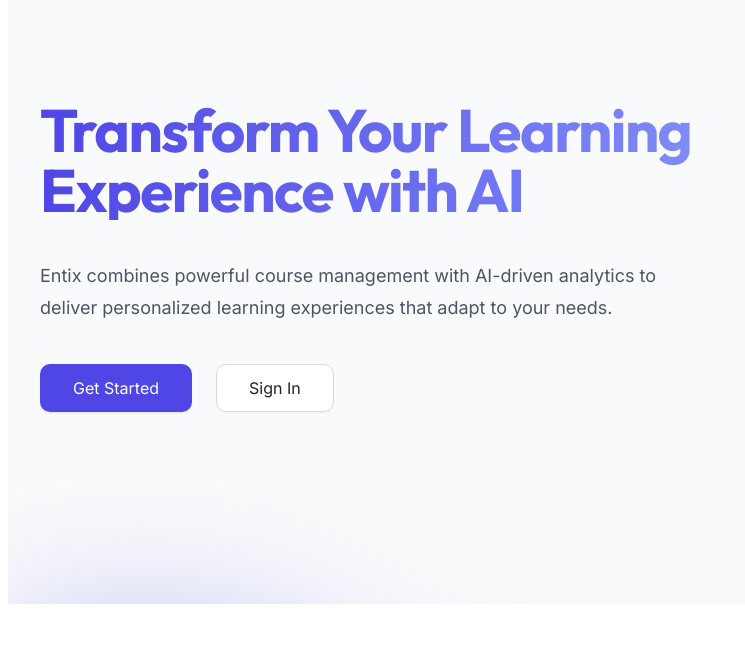
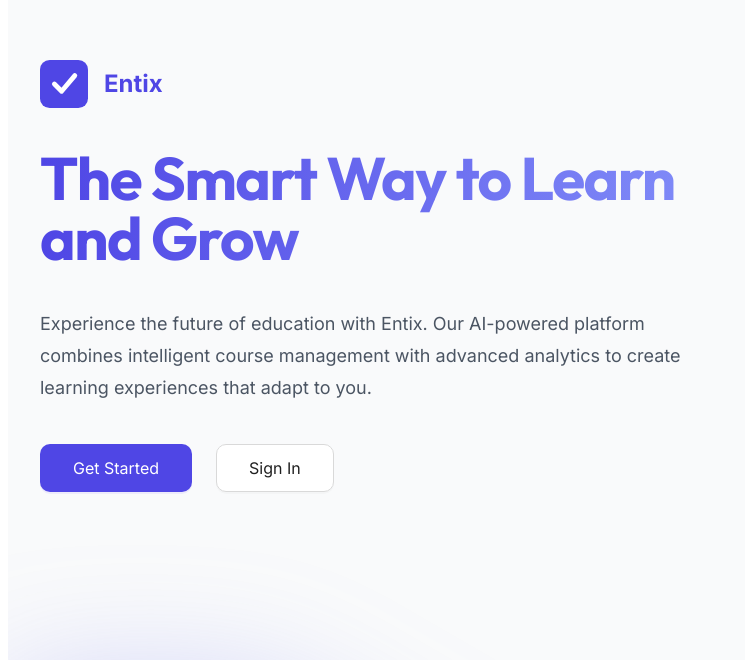
Before and after one commit to chen7david/entix-core-web, a React (Vite) app: page / in a window 1280 px wide. Shown: the part 140-800 px from the top of the page, without its empty margins (0-745 px from the left). Built offline with nearby package versions, Linux system fonts and the light colour scheme.

Commit message:
chore: added logo

```diff
--- a/src/pages/Home.tsx
+++ b/src/pages/Home.tsx
@@ -8,12 +8,17 @@ function HomePage() {
       <div className="relative isolate overflow-hidden bg-gray-50">
         <div className="mx-auto max-w-7xl px-6 py-32 sm:py-48 lg:px-8">
           <div className="mx-auto max-w-2xl lg:mx-0">
+            <div className="flex items-center gap-x-4 mb-8">
+              <img src="/src/assets/logo.svg" alt="Entix Logo" className="h-12 w-12" />
+              <span className="text-2xl font-bold text-indigo-600">Entix</span>
+            </div>
             <h1 className="text-4xl font-bold tracking-tight sm:text-6xl bg-clip-text text-transparent bg-gradient-to-r from-indigo-600 to-indigo-400">
-              Transform Your Learning Experience with AI
+              The Smart Way to Learn and Grow
             </h1>
             <p className="mt-6 text-lg leading-8 text-gray-600 font-light">
-              Entix combines powerful course management with AI-driven analytics to deliver
-              personalized learning experiences that adapt to your needs.
+              Experience the future of education with Entix. Our AI-powered platform combines
+              intelligent course management with advanced analytics to create learning experiences
+              that adapt to you.
             </p>
             <div className="mt-10 flex items-center gap-x-6">
               <Link to="/register">
```
Also changed, not shown: src/assets/logo.svg (added).
